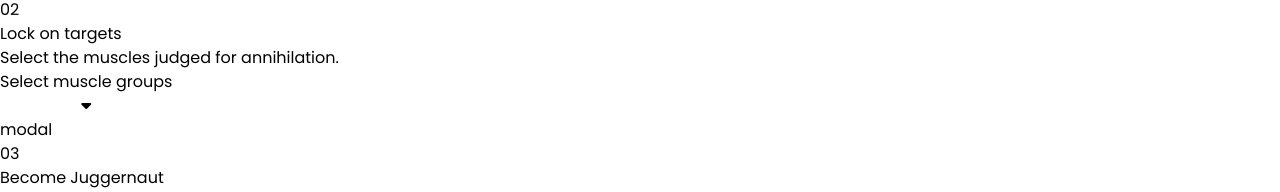
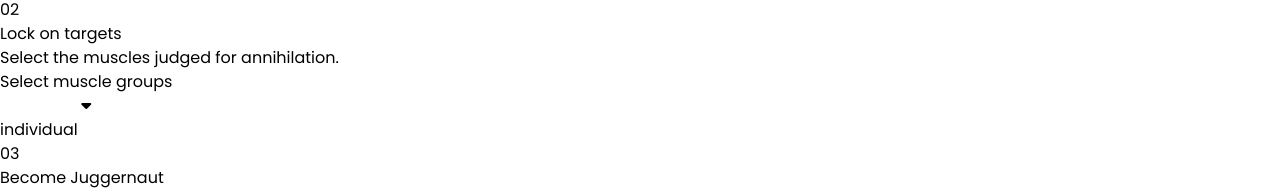
Before and after one commit to shreejai/vite-fitness, a React (Vite) app: page / in a window 1280 px wide. Both pictures are taken after a click on the button "Select muscle groups". Shown: the part 266-458 px from the top of the page. Built offline with nearby package versions, Linux system fonts and the light colour scheme.

Commit message:
fetching muscle groups

```diff
--- a/src/components/Generator.jsx
+++ b/src/components/Generator.jsx
@@ -49,7 +49,18 @@
           <p>Select muscle groups</p>
           <i className="fa-solid absolute right-3 top-1/2 -translate-y-1/2 fa-caret-down"></i>
         </button>
-        {showModal && (<div>modal</div>)}
+        {showModal && (
+          <div className="flex flex-col px-3 pb-3">
+            {(poison === 'individual' ? [poison] : Object.keys(WORKOUTS[poison])).map((muscleGroup, muscleGroupIndex) => {
+              return(
+                <button className="hover:text-blue-200 duration-200" key={muscleGroupIndex}>
+                  <p className="uppercase">{muscleGroup}</p>
+                </button>
+              )
+            })}
+          </div>
+          )
+        }
       </div>
       <Header index={"03"} title={"Become Juggernaut"} description={"Select your ultimate objective."}/>
       <div className="grid grid-cols-3 gap-4">
```
